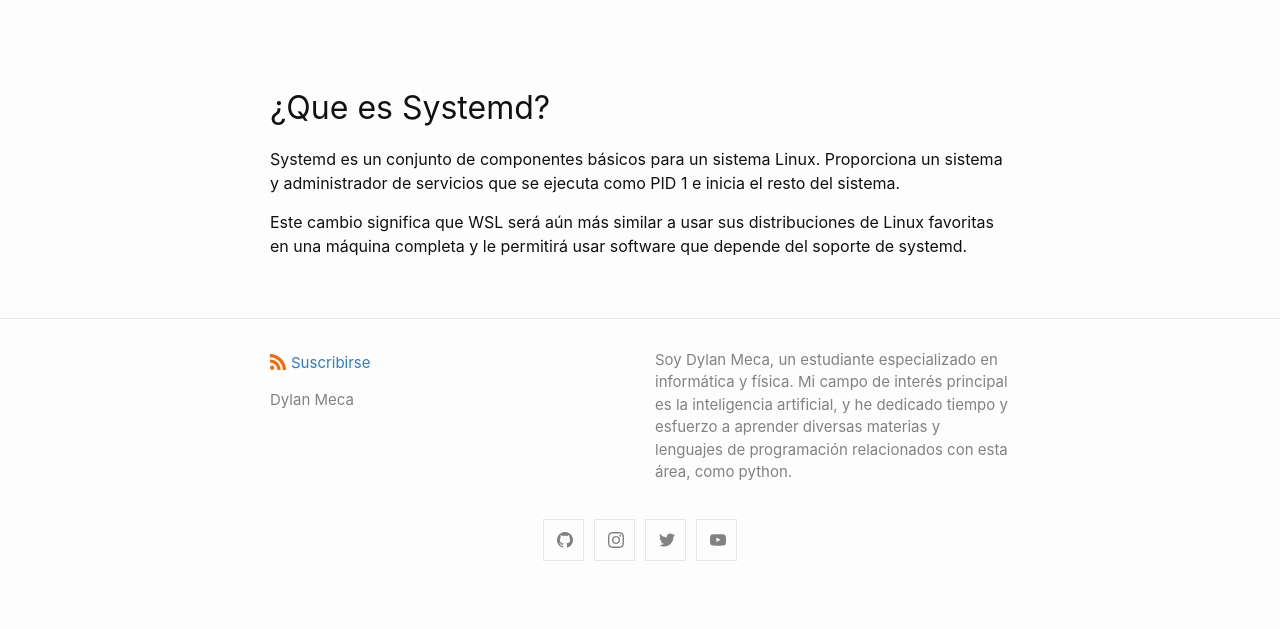
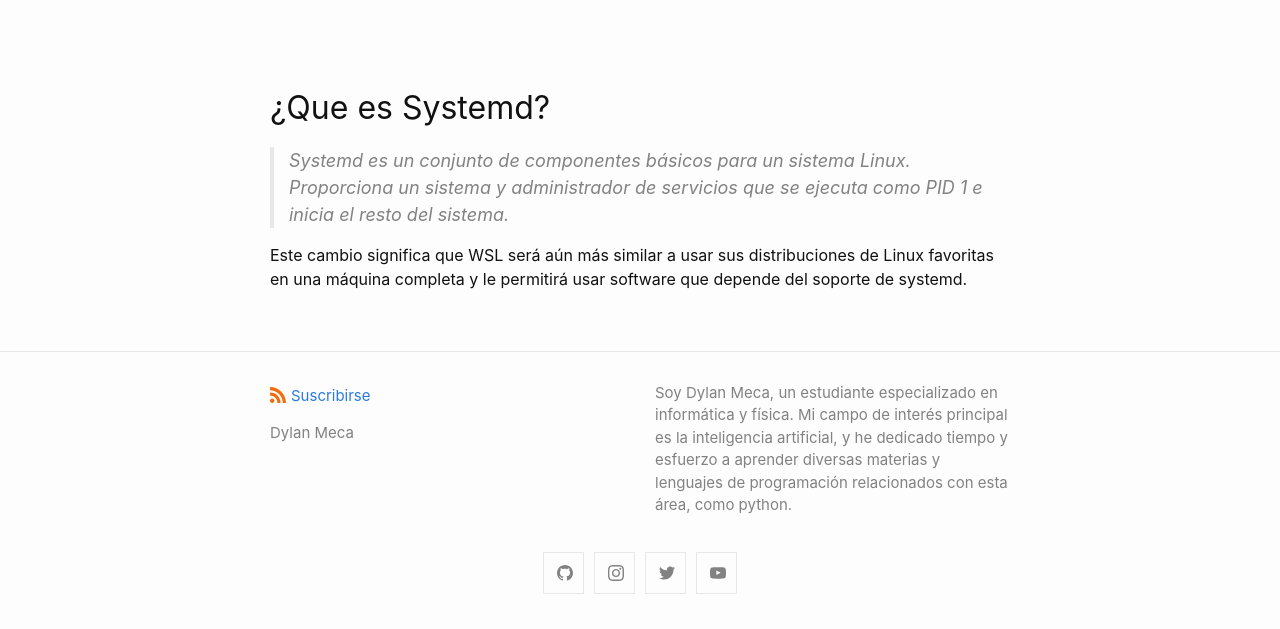
Before and after one commit to dylanmeca/dylanmeca.github.io, a Jekyll site: the page built from _posts/2023-01-20-Systemd-ahora-esta-disponible-oficialmente-en-WSL2.md, in a window 1280 px wide. Shown: the part 734-1363 px from the top of the page. Built offline with Jekyll 4.4.1, drawn with Linux system fonts in a browser that asks for light colours; a script that is not in the unit is left out; comment, search, counter and statistics services are not loaded; before the commit the page ends 1330 px from its top, so only the background shows below that.

Commit message:
Update 2023-01-20-Systemd-ahora-esta-disponible-oficialmente-en-WSL2.md

```diff
--- a/_posts/2023-01-20-Systemd-ahora-esta-disponible-oficialmente-en-WSL2.md
+++ b/_posts/2023-01-20-Systemd-ahora-esta-disponible-oficialmente-en-WSL2.md
@@ -8,12 +8,12 @@ author:
 El subsistema de Windows para Linux (WSL) ahora puede ejecutar systemd dentro de sus distribuciones de WSL.
 
 <div class='youtube-video'>
-  <iframe title="video" width="640" height="390" src="https://www.youtube.com/embed/RRZsCa_jOy0" frameborder="0" allowfullscreen></iframe>
+  <iframe title="video" width="640" height="390" src="https://www.youtube.com/embed/Ja3qikzd-as" frameborder="0" allowfullscreen></iframe>
 </div>
 <br />
 
 ## ¿Que es Systemd?
 
-Systemd es un conjunto de componentes básicos para un sistema Linux. Proporciona un sistema y administrador de servicios que se ejecuta como PID 1 e inicia el resto del sistema.
+> Systemd es un conjunto de componentes básicos para un sistema Linux. Proporciona un sistema y administrador de servicios que se ejecuta como PID 1 e inicia el resto del sistema.
 
 Este cambio significa que WSL será aún más similar a usar sus distribuciones de Linux favoritas en una máquina completa y le permitirá usar software que depende del soporte de systemd.
```
